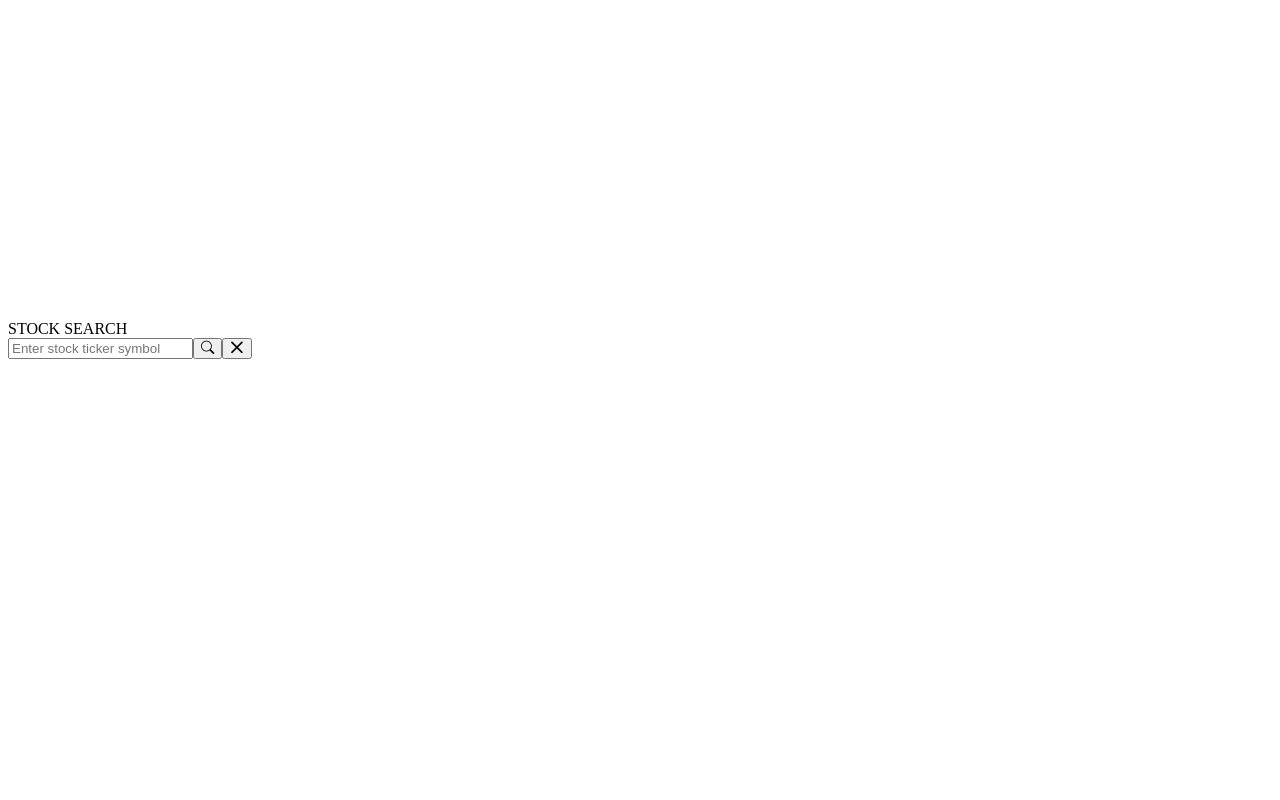
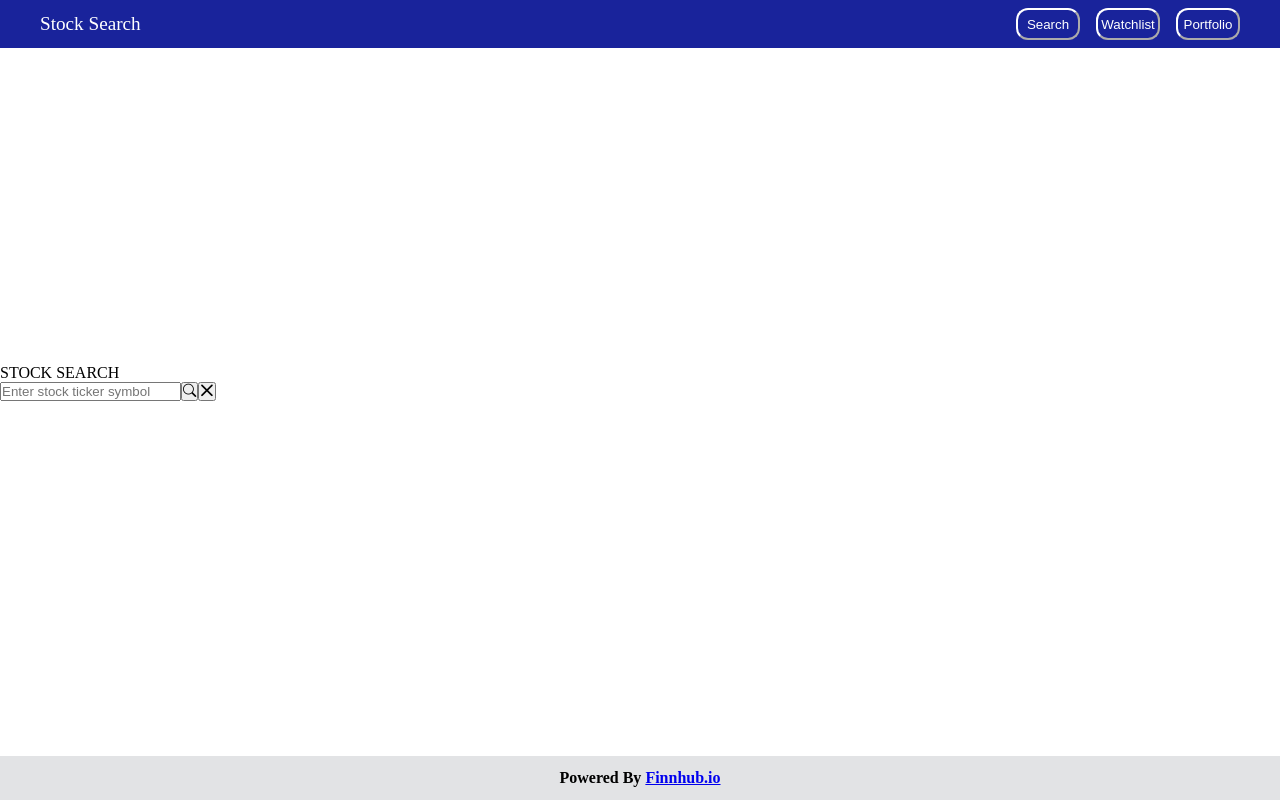
Before and after one commit to mansi-garg-usc/stock-profile-manager, an Angular app: page / in a window 1280 px wide. Built offline with nearby package versions, Linux system fonts and the light colour scheme.

Commit message:
added footer and navbar

```diff
--- a/package.json
+++ b/package.json
@@ -17,6 +17,7 @@
     "@angular/compiler": "^17.3.0",
     "@angular/core": "^17.3.0",
     "@angular/forms": "^17.3.0",
+    "@angular/material": "^17.3.0",
     "@angular/platform-browser": "^17.3.0",
     "@angular/platform-browser-dynamic": "^17.3.0",
     "@angular/router": "^17.3.0",
--- a/src/app/app.component.html
+++ b/src/app/app.component.html
@@ -1,4 +1,5 @@
 <main>
+  <app-navbar></app-navbar>
   <div class="content">
     <div class="left-side">
       <svg xmlns="http://www.w3.org/2000/svg" viewBox="0 0 982 239" fill="none" class="angular-logo">
@@ -14,6 +15,7 @@
       <app-tabs></app-tabs>
     </div>
   </div>
+  <app-footer></app-footer>
 </main>
 
 <!--
--- /dev/null
+++ b/src/app/components/footer/footer.component.css
@@ -0,0 +1,12 @@
+.footer {
+  background-color: #e2e3e5;
+  position:fixed;
+  bottom: 0;
+  width:100%
+}
+
+.powered-text {
+  text-align: center;
+  padding: 1% 0;
+  font-weight: bold;
+}
--- /dev/null
+++ b/src/app/components/footer/footer.component.html
@@ -0,0 +1,5 @@
+<div class="container"></div>
+  <footer class="footer">
+  <div class="powered-text fw-bold">Powered By
+  <a href="https://finnhub.io/" target="_blank"> Finnhub.io</a>
+</div>
--- a/src/app/components/navbar/navbar.component.css
+++ b/src/app/components/navbar/navbar.component.css
@@ -0,0 +1,62 @@
+.navbar-container {
+  background-color: #19239b;
+  padding: 0 2.5rem;
+  display: flex;
+  align-items: center;
+  height: 3rem;
+  align-items: center;
+}
+
+.navbar-heading {
+  font-size: larger;
+  color: white;
+}
+
+.spacer {
+  flex: 1;
+}
+
+.buttons {
+  display: flex;
+  flex-direction: row;
+  gap: 1rem;
+}
+
+.button {
+  background: transparent;
+  height: 2rem;
+  width: 4rem;
+  color: white;
+  border-radius: 12px;
+  border-color: white;
+}
+
+.hamburger-icon {
+  display: none;
+  color: white;
+  background: transparent;
+  border: none;
+}
+
+.navlist-container {
+  display: none;
+  background-color: #19239b; /* Match navbar background */
+  color: white;
+}
+
+@media (max-width: 600px) {
+  .buttons {
+    display: none;
+  }
+
+  .hamburger-icon {
+    display: block;
+  }
+
+  .navlist-container {
+    display: flex;
+    flex-direction: column;
+    gap: 0.6rem;
+    padding: 5px 2rem;
+  }
+}
--- a/src/app/components/navbar/navbar.component.html
+++ b/src/app/components/navbar/navbar.component.html
@@ -1 +1,22 @@
-<p>navbar works!</p>
+<mat-toolbar class="navbar-container">
+  <p class="navbar-heading">Stock Search</p>
+  <span class="spacer"></span>
+  <button mat-icon-button class="hamburger-icon" (click)="toggleSidenav(sidenav)">
+    <svg xmlns="http://www.w3.org/2000/svg" width="24" height="24" viewBox="0 0 24 24">
+      <path fill="#ffffff" d="M3 18h18v-2H3v2zm0-5h18v-2H3v2zm0-7v2h18V6H3z"/>
+    </svg>
+  </button>
+  <div class="buttons">
+    <button class="button">Search</button>
+    <button class="button">Watchlist</button>
+    <button class="button">Portfolio</button>
+  </div>
+</mat-toolbar>
+
+<mat-sidenav #sidenav mode="over" class="sidenav">
+  <mat-nav-list class="navlist-container">
+    <a mat-list-item href="#">Search</a>
+    <a mat-list-item href="#">Watchlist</a>
+    <a mat-list-item href="#">Portfolio</a>
+  </mat-nav-list>
+</mat-sidenav>
--- a/src/app/components/navbar/navbar.component.ts
+++ b/src/app/components/navbar/navbar.component.ts
@@ -1,12 +1,21 @@
 import { Component } from '@angular/core';
+import { MatToolbarModule } from '@angular/material/toolbar';
+import { MatSidenav } from '@angular/material/sidenav';
+import { MatIconModule } from '@angular/material/icon';
+import { MatListModule } from '@angular/material/list';
 
 @Component({
   selector: 'app-navbar',
   standalone: true,
-  imports: [],
+  imports: [MatToolbarModule, MatSidenav, MatIconModule, MatListModule],
   templateUrl: './navbar.component.html',
   styleUrl: './navbar.component.css'
 })
+
 export class NavbarComponent {
+  constructor() { }
 
+  toggleSidenav(sidenav: MatSidenav) {
+    sidenav.toggle();
+  }
 }
--- a/src/main.ts
+++ b/src/main.ts
@@ -1,9 +1,10 @@
 import { bootstrapApplication } from '@angular/platform-browser';
 import { appConfig } from './app/app.config';
 import { AppComponent } from './app/app.component';
-import { importProvidersFrom } from '@angular/core';
+import { NgModule, importProvidersFrom } from '@angular/core';
 import { HttpClientModule } from '@angular/common/http';
+import { provideAnimations } from '@angular/platform-browser/animations';
 
 bootstrapApplication(AppComponent, {
-  providers: [importProvidersFrom(HttpClientModule)], // Provide HttpClientModule
+  providers: [importProvidersFrom(HttpClientModule), provideAnimations()], // Provide HttpClientModule
 });
--- a/src/styles.css
+++ b/src/styles.css
@@ -1 +1,4 @@
-/* You can add global styles to this file, and also import other style files */
+* {
+  margin: 0;
+  padding: 0;
+}
```
Also changed, not shown: src/app/app.component.ts (+9 -1 lines), src/app/components/footer/footer.component.ts (added, +13 -0 lines), 2 other files (tests, documents, lock files or other folders).
